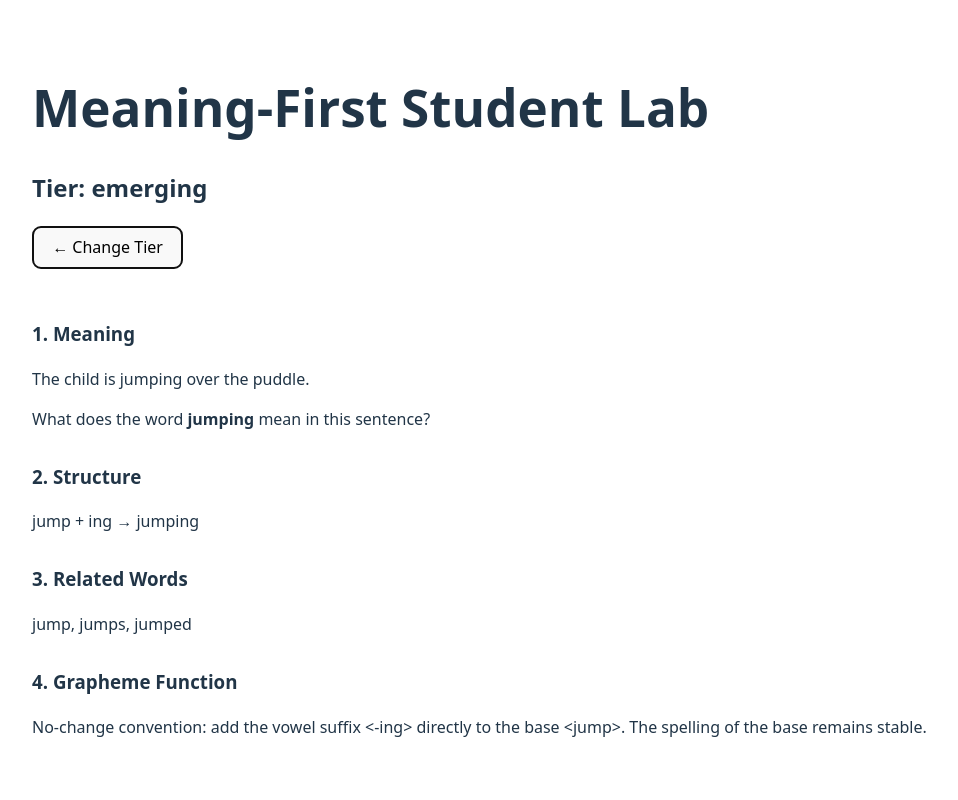
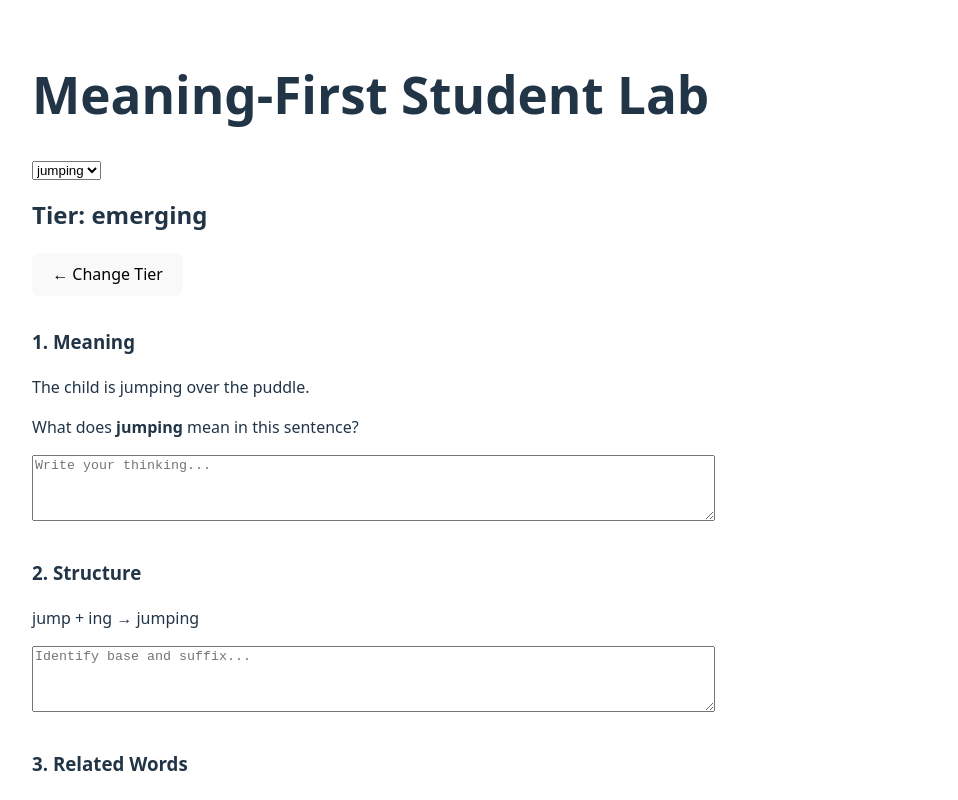
Before and after one commit to Lokahi-Connect/Meaning-First-Student-Lab, a React (Vite) app: page / in a window 1280 px wide. Both pictures are taken after a click on the button "🌱 Emerging". Shown: the top 800 px of the page, without its empty margins (0-958 px from the left). Built offline with nearby package versions, Linux system fonts and the light colour scheme.

Commit message:
Update App.tsx

```diff
--- a/src/App.tsx
+++ b/src/App.tsx
@@ -5,16 +5,17 @@ type Tier = "emerging" | "developing" | "expanding" | "abstract";
 
 export default function App() {
   const [tier, setTier] = useState<Tier | null>(null);
+  const [lessonIndex, setLessonIndex] = useState(0);
 
-  const lesson = LESSONS[0];
+  const [meaningResponse, setMeaningResponse] = useState("");
+  const [structureResponse, setStructureResponse] = useState("");
+  const [relatedResponse, setRelatedResponse] = useState("");
+  const [graphemeResponse, setGraphemeResponse] = useState("");
+
+  const lesson = LESSONS[lessonIndex];
 
   if (!lesson) {
-    return (
-      <div style={{ padding: "2rem" }}>
-        <h1>Meaning-First Student Lab</h1>
-        <p>No lesson found. Add at least one lesson in <code>src/data/lessons.ts</code>.</p>
-      </div>
-    );
+    return <div>No lessons found.</div>;
   }
 
   if (!tier) {
@@ -22,7 +23,6 @@ export default function App() {
       <div style={{ padding: "2rem" }}>
         <h1>Meaning-First Student Lab</h1>
         <h2>Select Your Tier</h2>
-
         <button onClick={() => setTier("emerging")}>🌱 Emerging</button>
         <button onClick={() => setTier("developing")}>🌿 Developing</button>
         <button onClick={() => setTier("expanding")}>🌳 Expanding</button>
@@ -34,62 +34,84 @@ export default function App() {
   return (
     <div style={{ padding: "2rem" }}>
       <h1>Meaning-First Student Lab</h1>
-      <h2>Tier: {tier}</h2>
 
-      <button onClick={() => setTier(null)} style={{ marginBottom: "2rem" }}>
-        ← Change Tier
-      </button>
+      {/* Lesson Selector */}
+      <select
+        value={lessonIndex}
+        onChange={(e) => {
+          setLessonIndex(Number(e.target.value));
+          setMeaningResponse("");
+          setStructureResponse("");
+          setRelatedResponse("");
+          setGraphemeResponse("");
+        }}
+      >
+        {LESSONS.map((l, i) => (
+          <option key={l.id} value={i}>
+            {l.word}
+          </option>
+        ))}
+      </select>
 
-      {/* 1. Meaning (in sentence context) */}
-      <section>
+      <h2 style={{ marginTop: "1rem" }}>Tier: {tier}</h2>
+
+      <button onClick={() => setTier(null)}>← Change Tier</button>
+
+      {/* 1. Meaning */}
+      <section style={{ marginTop: "2rem" }}>
         <h3>1. Meaning</h3>
         <p>{lesson.sentence}</p>
         <p>
-          What does the word <strong>{lesson.word}</strong> mean in this sentence?
+          What does <strong>{lesson.word}</strong> mean in this sentence?
         </p>
+        <textarea
+          value={meaningResponse}
+          onChange={(e) => setMeaningResponse(e.target.value)}
+          placeholder="Write your thinking..."
+          rows={4}
+          style={{ width: "100%" }}
+        />
       </section>
 
-      {/* 2. Structure (morphemes) */}
+      {/* 2. Structure */}
       <section style={{ marginTop: "2rem" }}>
         <h3>2. Structure</h3>
-
-        {tier === "emerging" && <p>{lesson.structure}</p>}
-
-        {tier === "developing" && (
-          <p>What base do you notice? What suffix might be attached?</p>
-        )}
-
-        {(tier === "expanding" || tier === "abstract") && (
-          <p>
-            Identify the base and the suffix, then explain why the spelling remains stable.
-          </p>
-        )}
+        <p>{lesson.structure}</p>
+        <textarea
+          value={structureResponse}
+          onChange={(e) => setStructureResponse(e.target.value)}
+          placeholder="Identify base and suffix..."
+          rows={4}
+          style={{ width: "100%" }}
+        />
       </section>
 
-      {/* 3. Related Words (word family) */}
+      {/* 3. Related Words */}
       <section style={{ marginTop: "2rem" }}>
         <h3>3. Related Words</h3>
-
-        {tier === "emerging" && <p>{lesson.related.join(", ")}</p>}
-
-        {tier !== "emerging" && (
-          <p>
-            What other words are related to <strong>{lesson.base}</strong>?
-          </p>
-        )}
+        <p>What other words are related to <strong>{lesson.base}</strong>?</p>
+        <textarea
+          value={relatedResponse}
+          onChange={(e) => setRelatedResponse(e.target.value)}
+          placeholder="List related words..."
+          rows={4}
+          style={{ width: "100%" }}
+        />
       </section>
 
       {/* 4. Grapheme Function */}
       <section style={{ marginTop: "2rem" }}>
         <h3>4. Grapheme Function</h3>
-
-        {tier === "emerging" && <p>{lesson.graphemeExplanation}</p>}
-
-        {tier !== "emerging" && (
-          <p>
-            How is the grapheme &lt;-{lesson.suffix}&gt; functioning in this word?
-          </p>
-        )}
+        <p>
+          How is the grapheme &lt;-{lesson.suffix}&gt; functioning in this word?
+        </p>
+        <textarea
+          value={graphemeResponse}
+          onChange={(e) => setGraphemeResponse(e.target.value)}
+          placeholder="Explain how the suffix functions..."
+          rows={4}
+          style={{ width: "100%" }}
+        />
       </section>
     </div>
   );
```
